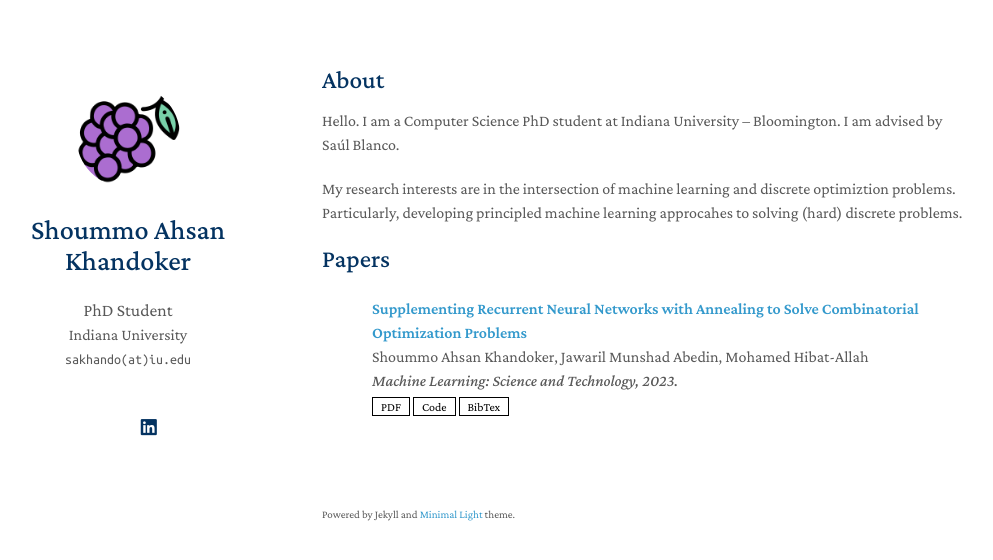
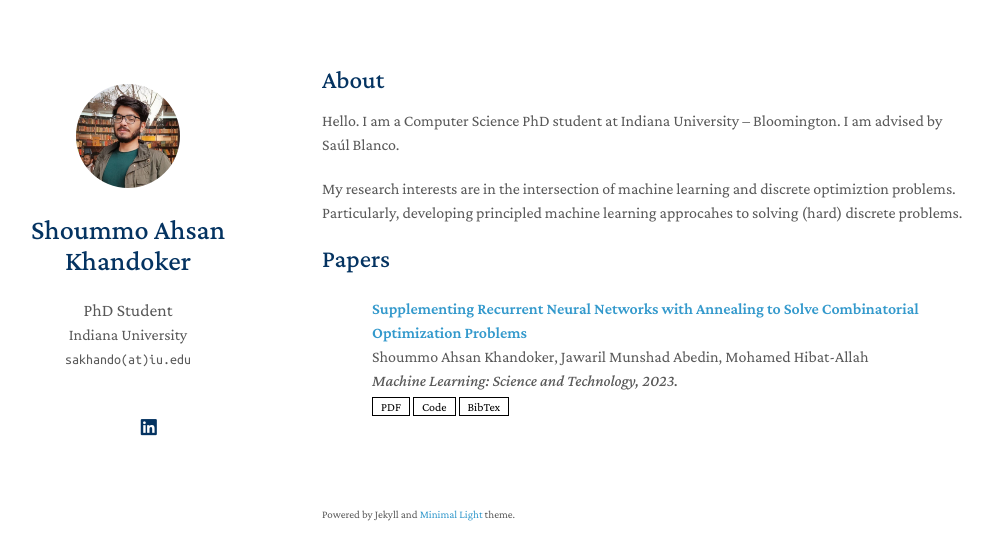
Before and after one commit to shoummoak/shoummoak.github.io, a Jekyll site: the page built from index.md, in a window 1280 px wide. Shown: the top 560 px of the page, without its empty margins (148-1141 px from the left). Built offline with Jekyll 4.4.1, drawn with Linux system fonts in a browser that asks for light colours; a style sheet for code colours, icons or effects is not loaded; our own code applies the rules of GitHub Pages for plain Markdown files.

Commit message:
added picture

```diff
--- a/_config.yml
+++ b/_config.yml
@@ -20,7 +20,7 @@ linkedin: https://www.linkedin.com/in/shoms/
 
 # Images (e.g., your profile picture and your website's favicon)
 # "favicon" and "favicon_dark" are used for the light and dark modes, respectively.
-avatar: ./assets/img/grape.png
+avatar: ./assets/img/linkedin_pic.jpeg
 favicon: ./assets/img/grape.png
 favicon_dark: ./assets/img/favicon-dark.png
 
```
Also changed, not shown: assets/img/linkedin_pic.jpeg (added).
